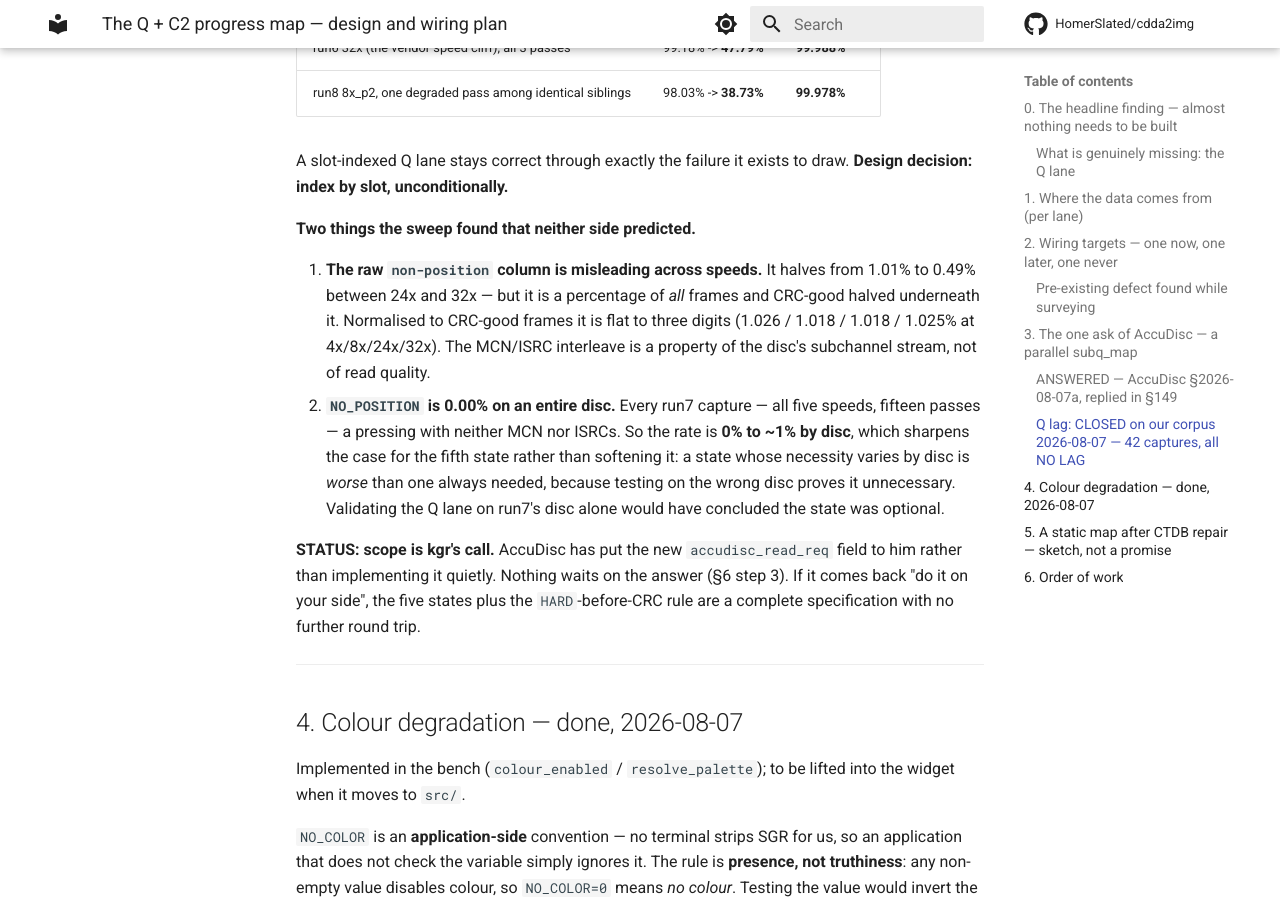
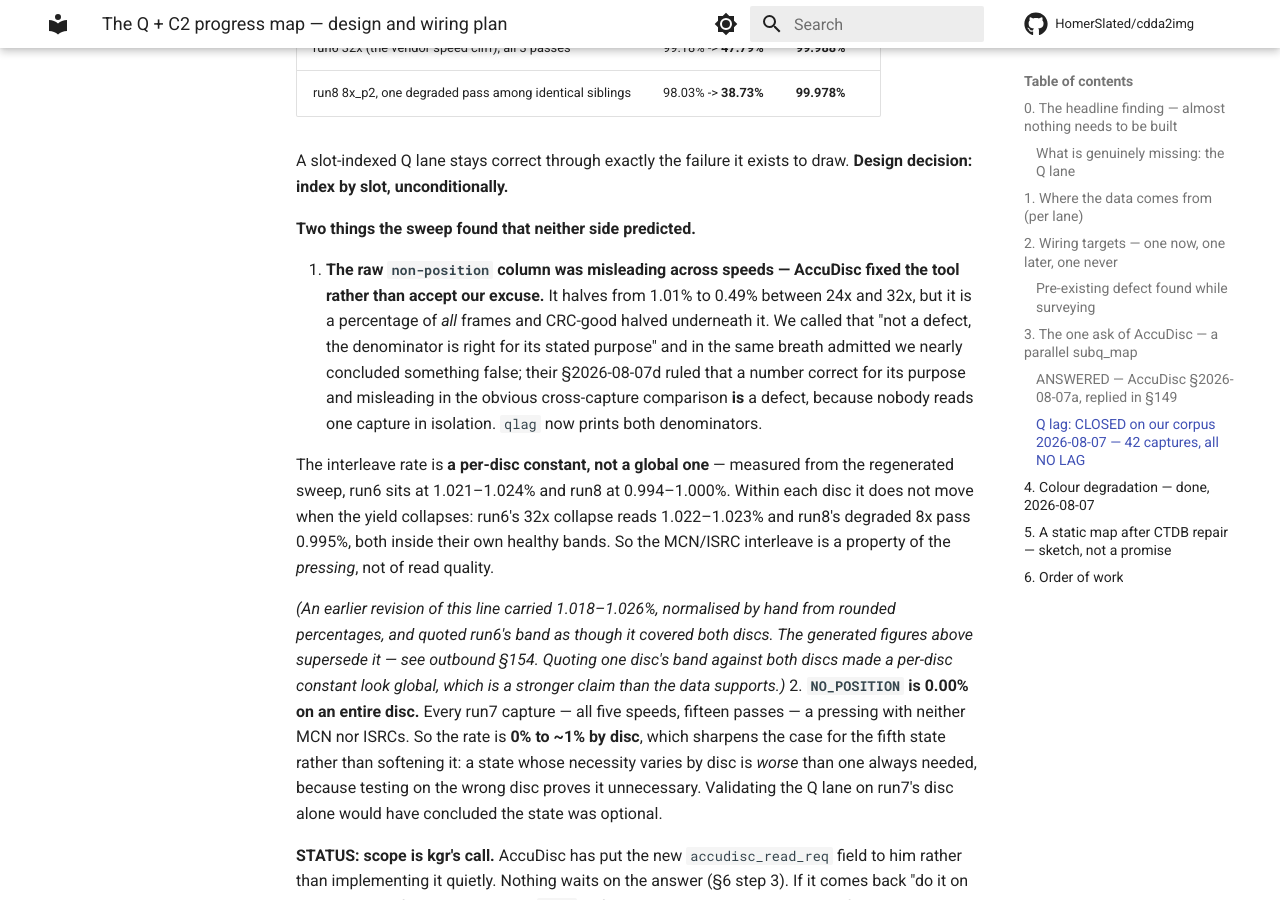
Before and after one commit to HomerSlated/cdda2img, an MkDocs documentation site: the page built from docs/reference/progress-map-plan.md, in a window 1280 px wide and 900 px high, scrolled down 4939 px. Built offline with MkDocs 1.6.1 and Material for MkDocs 9.7.7, drawn with Linux system fonts in a browser that asks for light colours; comment, search, counter and statistics services are not loaded.

Commit message:
docs(map): the interleave rate is a per-disc constant, not a global one
Correcting numbers I normalised by hand instead of generating, in a document
whose whole subject is that generated output is the trustworthy artefact.

AccuDisc's fixed qlag prints the non-position rate against both denominators, so
the figure no longer has to be normalised by anyone. Regenerated against it, the
finding is cleaner than we stated: run6 sits at 1.021-1.024% and run8 at
0.994-1.000% — each disc has its OWN interleave rate, and within each disc the
rate does not move when the yield collapses. run6's 32x collapse reads
1.022-1.023%, run8's degraded 8x pass 0.995%, both inside their own healthy
bands.

The earlier line said "1.018-1.026% at 4x/8x/24x/32x", hand-normalised from
rounded percentages, and quoted run6's band as though it covered both discs. That
made a per-disc constant look global, which is a stronger claim than the data
supports and would have been an awkward walk-back after subq_map shipped against
it. Superseded rather than silently overwritten, with a pointer to outbound §154.

Also records their ruling on the denominator itself: we called it "not a defect,
the denominator is right for its stated purpose" and in the same breath admitted
we nearly concluded something false from it. They took the second half as
decisive — a number correct for its purpose and misleading in the obvious
cross-capture comparison is a defect, because nobody reads one capture in
isolation. Same "true, and true under the alternative" shape we have been chasing
all week; we did not recognise it while the excuse was available.

Co-Authored-By: Claude Opus 5 <noreply@anthropic.com>

```diff
--- a/docs/reference/progress-map-plan.md
+++ b/docs/reference/progress-map-plan.md
@@ -218,11 +218,27 @@ draw. **Design decision: index by slot, unconditionally.**
 
 **Two things the sweep found that neither side predicted.**
 
-1. **The raw `non-position` column is misleading across speeds.** It halves from
-   1.01% to 0.49% between 24x and 32x — but it is a percentage of *all* frames
-   and CRC-good halved underneath it. Normalised to CRC-good frames it is flat to
-   three digits (1.026 / 1.018 / 1.018 / 1.025% at 4x/8x/24x/32x). The MCN/ISRC
-   interleave is a property of the disc's subchannel stream, not of read quality.
+1. **The raw `non-position` column was misleading across speeds — AccuDisc fixed
+   the tool rather than accept our excuse.** It halves from 1.01% to 0.49%
+   between 24x and 32x, but it is a percentage of *all* frames and CRC-good
+   halved underneath it. We called that "not a defect, the denominator is right
+   for its stated purpose" and in the same breath admitted we nearly concluded
+   something false; their §2026-08-07d ruled that a number correct for its purpose
+   and misleading in the obvious cross-capture comparison **is** a defect, because
+   nobody reads one capture in isolation. `qlag` now prints both denominators.
+
+   The interleave rate is **a per-disc constant, not a global one** — measured
+   from the regenerated sweep, run6 sits at 1.021–1.024% and run8 at
+   0.994–1.000%. Within each disc it does not move when the yield collapses:
+   run6's 32x collapse reads 1.022–1.023% and run8's degraded 8x pass 0.995%,
+   both inside their own healthy bands. So the MCN/ISRC interleave is a property
+   of the *pressing*, not of read quality.
+
+   *(An earlier revision of this line carried 1.018–1.026%, normalised by hand
+   from rounded percentages, and quoted run6's band as though it covered both
+   discs. The generated figures above supersede it — see outbound §154. Quoting
+   one disc's band against both discs made a per-disc constant look global, which
+   is a stronger claim than the data supports.)*
 2. **`NO_POSITION` is 0.00% on an entire disc.** Every run7 capture — all five
    speeds, fifteen passes — a pressing with neither MCN nor ISRCs. So the rate is
    **0% to ~1% by disc**, which sharpens the case for the fifth state rather than
```
